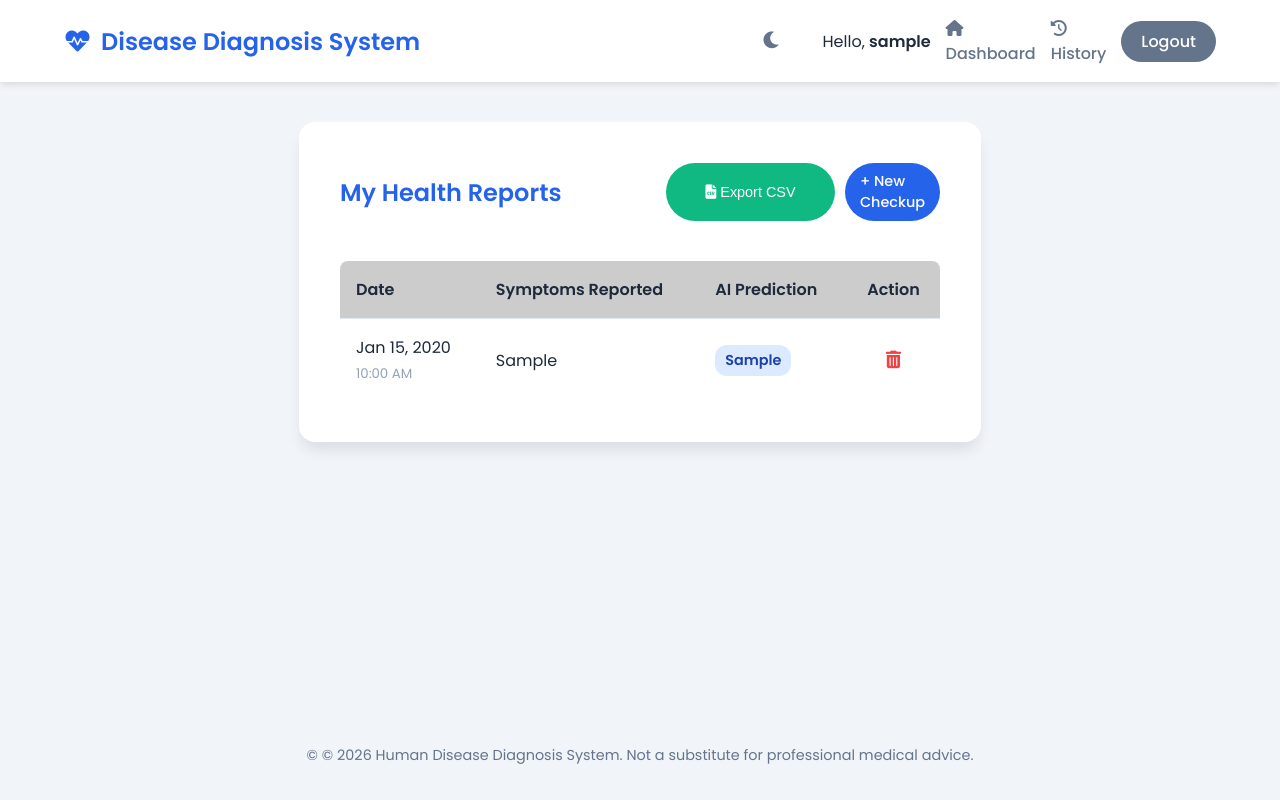
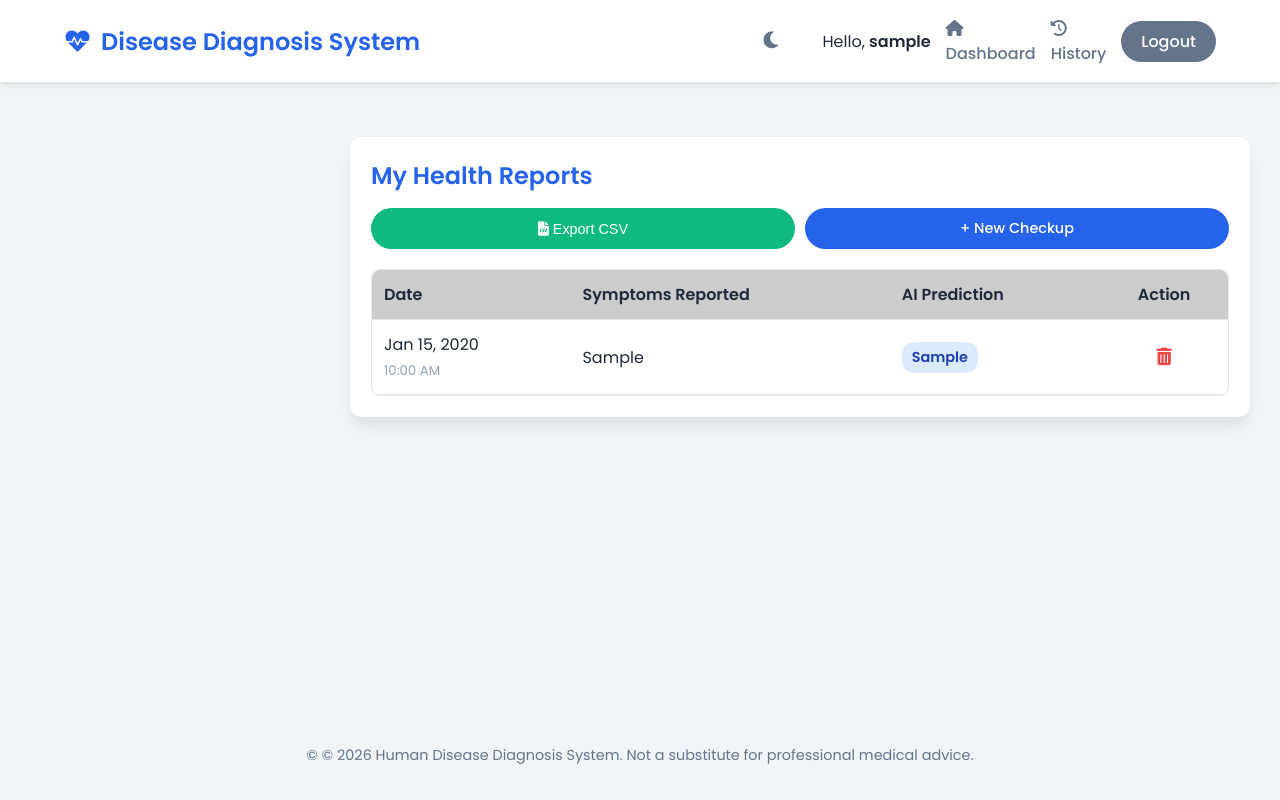
Before and after one commit to chintashyamala/Disease-Diagnosis-System, a Flask app: page /history in a window 1280 px wide. Run offline with Flask 3, Linux system fonts and the light colour scheme; a user stored in the database is signed in; tables that the repository leaves empty hold one stand-in row (values such as "Sample post"); parts of the project's set-up code (start-up, migrations or seed data) failed here and were passed over.

Commit message:
Add files via upload

```diff
--- a/static/css/style.css
+++ b/static/css/style.css
@@ -1,3 +1,14 @@
+/* --- 1. Prevent padding from stretching widths --- */
+*, *::before, *::after {
+    box-sizing: border-box;
+}
+
+/* --- 2. Lock the screen width to stop horizontal page scrolling --- */
+body, html {
+    max-width: 100vw;
+    overflow-x: hidden;
+}
+
 :root {
     --primary: #2563eb;       /* Modern Blue */
     --primary-dark: #1e40af;
--- a/templates/history.html
+++ b/templates/history.html
@@ -1,41 +1,54 @@
 {% extends "layout.html" %}
 
 {% block content %}
-<div class="card">
-    <div style="display: flex; justify-content: space-between; align-items: center; flex-wrap: wrap; gap: 15px; margin-bottom: 20px;">
-        <h2 style="margin: 0;">My Health Reports</h2>
+<style>
+    html, body {
+        max-width: 100vw !important;
+        overflow-x: hidden !important;
+        margin: 0;
+        padding: 0;
+    }
+</style>
 
-        <div style="display: flex; gap: 10px;">
-            <button onclick="exportTableToCSV('My_Medical_History.csv')" class="nav-btn" style="background: var(--success); font-size: 0.9rem; padding: 8px 15px; border: none; cursor: pointer;">
+<div style="width: 100vw; max-width: 100vw; padding: 15px; box-sizing: border-box; display: flex; justify-content: center;">
+
+    <div class="card" style="width: 100%; max-width: 900px; box-sizing: border-box; padding: 20px; margin: 0; overflow: hidden; border-radius: 12px;">
+
+        <h2 style="margin-top: 0; margin-bottom: 15px;">My Health Reports</h2>
+
+        <div style="display: flex; flex-wrap: wrap; gap: 10px; margin-bottom: 20px; width: 100%;">
+            <button onclick="exportTableToCSV('My_Medical_History.csv')" class="nav-btn" style="flex: 1; min-width: 140px; background: var(--success); color: white; border: none; padding: 10px; cursor: pointer; text-align: center; font-size: 0.9rem;">
                 <i class="fa-solid fa-file-csv"></i> Export CSV
             </button>
-            <a href="{{ url_for('index') }}" class="nav-btn" style="font-size: 0.9rem; padding: 8px 15px;">+ New Checkup</a>
-        </div>
+            <a href="{{ url_for('index') }}" class="nav-btn" style="flex: 1; min-width: 140px; padding: 10px; text-align: center; font-size: 0.9rem;">
+                + New Checkup
+            </a>
         </div>
 
         {% if records %}
-    <div style="overflow-x: auto; width: 100%; border-radius: 8px;">
-        <table style="min-width: 600px;">
-        <thead>
+        <div style="width: 100%; max-width: 100%; overflow-x: scroll; display: block; -webkit-overflow-scrolling: touch; border: 1px solid var(--border-color); border-radius: 8px;">
+            <table style="width: 100%; min-width: 600px; margin: 0; border-collapse: collapse;">
+                <thead style="background: var(--input-bg);">
                     <tr>
-                <th>Date</th>
-                <th>Symptoms Reported</th>
-                <th>AI Prediction</th>
-                <th style="text-align: center;">Action</th> </tr>
+                        <th style="padding: 12px;">Date</th>
+                        <th style="padding: 12px;">Symptoms Reported</th>
+                        <th style="padding: 12px;">AI Prediction</th>
+                        <th style="text-align: center; padding: 12px;">Action</th>
+                    </tr>
                 </thead>
                 <tbody>
                     {% for record in records %}
-            <tr>
-                <td>{{ record.prediction_date.strftime('%b %d, %Y') }}<br>
+                    <tr style="border-bottom: 1px solid var(--border-color);">
+                        <td style="padding: 12px;">{{ record.prediction_date.strftime('%b %d, %Y') }}<br>
                             <small style="color: #94a3b8;">{{ record.prediction_date.strftime('%I:%M %p') }}</small>
                         </td>
-                <td>{{ record.symptoms_input }}</td>
-                <td>
+                        <td style="padding: 12px;">{{ record.symptoms_input }}</td>
+                        <td style="padding: 12px;">
                             <span style="background: #dbeafe; color: #1e40af; padding: 5px 10px; border-radius: 12px; font-weight: 600; font-size: 0.9rem; white-space: nowrap; display: inline-block;">
                                 {{ record.predicted_disease }}
                             </span>
                         </td>
-                <td style="text-align: center;">
+                        <td style="text-align: center; padding: 12px;">
                             <form action="{{ url_for('delete_record', record_id=record.id) }}" method="POST" style="margin: 0; padding: 0; box-shadow: none; background: transparent; width: auto;" onsubmit="return confirm('Are you sure you want to delete this record?');">
                                 <button type="submit" title="Delete Record" style="width: auto; background: transparent; color: var(--danger); box-shadow: none; padding: 8px; margin: 0; border-radius: 50%;">
                                     <i class="fa-solid fa-trash-can" style="font-size: 1.1rem;"></i>
@@ -54,34 +67,31 @@
             </div>
         {% endif %}
     </div>
+</div>
 {% endblock %}
 
 {% block scripts %}
 <script>
 function exportTableToCSV(filename) {
     let csv = [];
-    // Grab the table rows
     let rows = document.querySelectorAll("table tr");
 
     for (let i = 0; i < rows.length; i++) {
         let row = [], cols = rows[i].querySelectorAll("td, th");
 
         for (let j = 0; j < cols.length; j++) {
-            // Clean up the text (remove newlines from the Date column)
             let data = cols[j].innerText.replace(/(\r\n|\n|\r)/gm, " ").replace(/"/g, '""');
-            row.push('"' + data + '"'); // Wrap in quotes to prevent comma issues
+            row.push('"' + data + '"');
         }
         csv.push(row.join(","));
     }
 
-    // Create the CSV file download link
     let csvFile = new Blob([csv.join("\n")], {type: "text/csv"});
     let downloadLink = document.createElement("a");
     downloadLink.download = filename;
     downloadLink.href = window.URL.createObjectURL(csvFile);
     downloadLink.style.display = "none";
 
-    // Trigger the download automatically
     document.body.appendChild(downloadLink);
     downloadLink.click();
     document.body.removeChild(downloadLink);
--- a/templates/layout.html
+++ b/templates/layout.html
@@ -6,7 +6,7 @@
     <title>Human Disease Diagnosis System</title>
     <link href="https://fonts.googleapis.com/css2?family=Poppins:wght@300;400;500;600&display=swap" rel="stylesheet">
     <link rel="stylesheet" href="https://cdnjs.cloudflare.com/ajax/libs/font-awesome/6.0.0/css/all.min.css">
-    <link rel="stylesheet" href="{{ url_for('static', filename='css/style.css') }}">
+    <link rel="stylesheet" href="{{ url_for('static', filename='css/style.css', q=1) }}">
 </head>
 <body>
 
```
Also changed, not shown: other parts of static/css/style.css (+43 -4 lines). Lines whose indentation alone changed are shown as unchanged.
